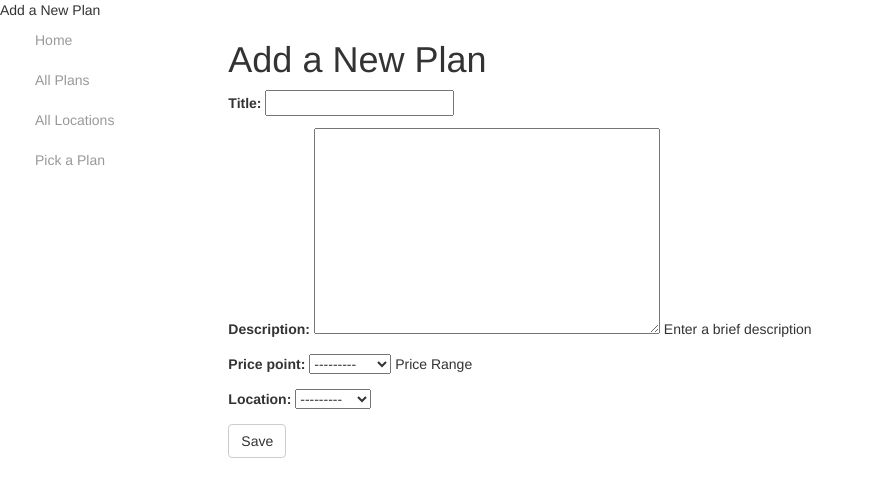
After one commit to ThomasChin/planpicker, a Django app: page /picker/addplan/ in a window 1280 px wide. The commit adds this page. Shown: the top 497 px of the page, without its empty margins (0-873 px from the left). Run offline with Django 3.2, Linux system fonts and the light colour scheme; data comes from the database, SQL or seed files in the repository; both versions use the stored data as it was after the commit; some libraries are stand-ins or nearby versions.

Commit message:
Implemented new plan adding feature

```diff
--- /dev/null
+++ b/picker/forms.py
@@ -0,0 +1,13 @@
+from django import forms
+from .models import Plan
+
+class PlanForm(forms.ModelForm):
+    class Meta:
+        model = Plan
+        fields =('title', 'description', 'price_point', 'location')
+
+        def clean_field(self):
+            data = self.cleaned_data['']
+            if not data:
+                data = 'default value'
+            return data
--- a/picker/static/css/styles.css
+++ b/picker/static/css/styles.css
@@ -1,5 +1,122 @@
-.sidebar-nav {
-    margin-top: 20px;
+/*!
+ * Start Bootstrap - Simple Sidebar (https://startbootstrap.com/template-overviews/simple-sidebar)
+ * Copyright 2013-2017 Start Bootstrap
+ * Licensed under MIT (https://github.com/BlackrockDigital/startbootstrap-simple-sidebar/blob/master/LICENSE)
+ */
+
+ body {
+    overflow-x: hidden;
+  }
+
+  #wrapper {
+    padding-left: 0;
+    -webkit-transition: all 0.5s ease;
+    -moz-transition: all 0.5s ease;
+    -o-transition: all 0.5s ease;
+    transition: all 0.5s ease;
+  }
+
+  #wrapper.toggled {
+    padding-left: 250px;
+  }
+
+  #sidebar-wrapper {
+    z-index: 1000;
+    position: fixed;
+    left: 250px;
+    width: 0;
+    height: 100%;
+    margin-left: -250px;
+    overflow-y: auto;
+    background: #000;
+    -webkit-transition: all 0.5s ease;
+    -moz-transition: all 0.5s ease;
+    -o-transition: all 0.5s ease;
+    transition: all 0.5s ease;
+  }
+
+  #wrapper.toggled #sidebar-wrapper {
+    width: 250px;
+  }
+
+  #page-content-wrapper {
+    width: 100%;
+    position: absolute;
+    padding: 15px;
+  }
+
+  #wrapper.toggled #page-content-wrapper {
+    position: absolute;
+    margin-right: -250px;
+  }
+
+
+  /* Sidebar Styles */
+
+  .sidebar-nav {
+    position: absolute;
+    top: 0;
+    width: 250px;
+    margin: 0;
     padding: 0;
     list-style: none;
-}
+  }
+
+  .sidebar-nav li {
+    text-indent: 20px;
+    line-height: 40px;
+  }
+
+  .sidebar-nav li a {
+    display: block;
+    text-decoration: none;
+    color: #999999;
+  }
+
+  .sidebar-nav li a:hover {
+    text-decoration: none;
+    color: #fff;
+    background: rgba(255, 255, 255, 0.2);
+  }
+
+  .sidebar-nav li a:active, .sidebar-nav li a:focus {
+    text-decoration: none;
+  }
+
+  .sidebar-nav>.sidebar-brand {
+    height: 65px;
+    font-size: 18px;
+    line-height: 60px;
+  }
+
+  .sidebar-nav>.sidebar-brand a {
+    color: #999999;
+  }
+
+  .sidebar-nav>.sidebar-brand a:hover {
+    color: #fff;
+    background: none;
+  }
+
+  @media(min-width:768px) {
+    #wrapper {
+      padding-left: 0;
+    }
+    #wrapper.toggled {
+      padding-left: 250px;
+    }
+    #sidebar-wrapper {
+      width: 0;
+    }
+    #wrapper.toggled #sidebar-wrapper {
+      width: 250px;
+    }
+    #page-content-wrapper {
+      padding: 20px;
+      position: relative;
+    }
+    #wrapper.toggled #page-content-wrapper {
+      position: relative;
+      margin-right: 0;
+    }
+  }
--- /dev/null
+++ b/picker/templates/picker/add_plan.html
@@ -0,0 +1,14 @@
+{% extends 'base.html' %}
+
+{% block title %}
+    Add a New Plan
+{% endblock %}
+
+{% block content %}
+    <h1>Add a New Plan</h1>
+    <form method="POST" class="post-form">
+        {% csrf_token %}
+        {{ form.as_p }}
+        <button type="submit" class="save btn btn-default" >Save</button>
+    </form>
+{% endblock %}
--- a/picker/urls.py
+++ b/picker/urls.py
@@ -5,6 +5,7 @@ from . import views
 urlpatterns = [
     path('', views.index, name='index'),
     path('pick/', views.pick, name='pick'),
+    path('addplan/', views.add_plan, name='add-plan'),
     path('plans/', views.PlanListView.as_view(), name='plans'),
     path('plan/<int:pk>', views.PlanDetailView.as_view(), name='plan-detail'),
     path('locations/', views.LocationListView.as_view(), name='locations'),
--- a/picker/views.py
+++ b/picker/views.py
@@ -1,6 +1,7 @@
-from django.shortcuts import render
+from django.shortcuts import render, HttpResponseRedirect, redirect
 from .models import Plan, Location
 from django.views import generic
+from .forms import PlanForm
 
 # Create your views here.
 def index(request):
@@ -15,6 +16,19 @@ def index(request):
         'index.html',
         context={'num_plans': num_plans, 'num_locs': num_locs},
     )
+
+def add_plan(request):
+    if request.method == "POST":
+        form = PlanForm(request.POST)
+        if form.is_valid():
+            post = form.save(commit=False)
+            post.save()
+
+            return redirect('plans')
+    else:
+        form = PlanForm()
+
+    return render(request, 'picker/add_plan.html', {'form': form})
 
 def pick(request):
     the_pick = Plan.objects.order_by("?").first()
```
Also changed, not shown: db.sqlite3.
